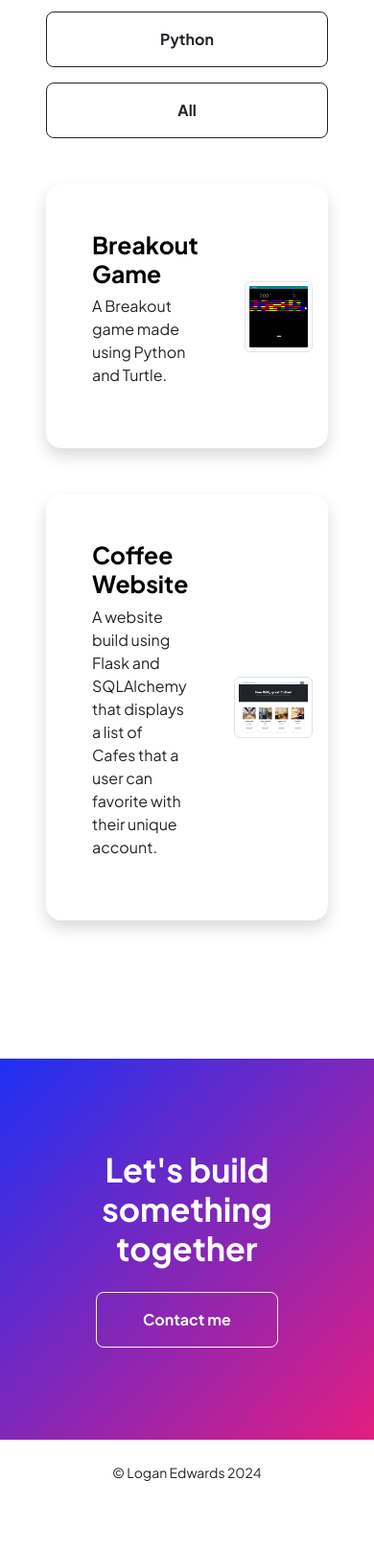
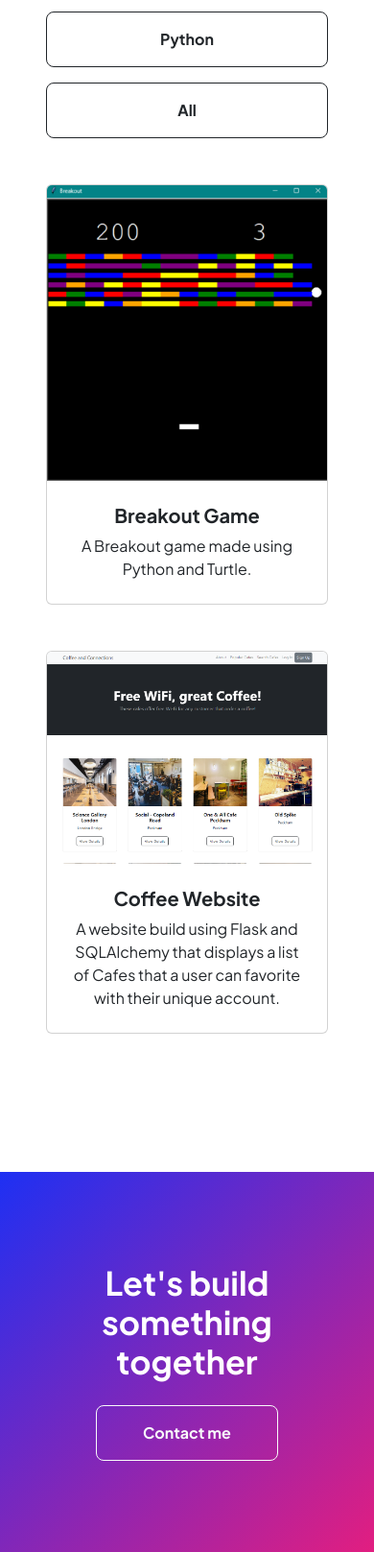
Before and after one commit to LoganEPortfolio/Portfolio_, a Flask app: page /projects in a window 390 px wide. Shown: the part 235-1852 px from the top of the page at 96% size. Before the commit the page ends 1778 px from the top, so only its background shows below. Run offline with Flask 3, Linux system fonts and the light colour scheme; some libraries are stand-ins or nearby versions.

Commit message:
update project css

```diff
--- a/templates/projects.html
+++ b/templates/projects.html
@@ -8,7 +8,7 @@
                 <div class="container px-5 mb-5">
                     <div class="text-center mb-5">
                         <h1 class="display-5 fw-bolder mb-3"><span class="text-gradient d-inline">Projects</span></h1>
-                        <div class="d-grid gap-3 d-sm-flex justify-content-sm-center justify-content-xxl-start mb-3">
+                        <div class="d-grid gap-3 d-sm-flex justify-content-sm-center mb-3">
                             <a class="btn btn-outline-dark btn-lg px-5 py-3 fs-6 fw-bolder" href="{{url_for('projects', lang='js' )}}">JavaScript</a>
                             <a class="btn btn-outline-dark btn-lg px-5 py-3 fs-6 fw-bolder" href="{{url_for('projects', lang='python')}}">Python</a>
                             <a class="btn btn-outline-dark btn-lg px-5 py-3 fs-6 fw-bolder" href="{{url_for('projects')}}">All</a>
@@ -19,7 +19,7 @@
                     <div class="row gx-5 justify-content-center">
                        <div class="col-lg-11 col-xl-9 col-xxl-8">
                              <!--Project Card-->
-                            <div class="card overflow-hidden shadow rounded-4 border-0 mb-5">
+                            <div class="card overflow-hidden shadow rounded-4 border-0 mb-5 d-lg-block d-none">
                                 <div class="card-body p-0">
                                     <div class="d-flex align-items-center justify-content-between" style="margin-right: 1rem">
                                         <div class="p-5">
@@ -28,6 +28,21 @@
                                         </div>
                                         <div class="col-md-4">
                                             <img src="{{url_for('static', filename=project.img_link)}}" alt="" class="img-fluid img-thumbnail" />
+                                        </div>
+                                    </div>
+                                </div>
+                            </div>
+                            <div class="col mb-5 d-lg-none">
+
+                                <div class="card h-100">
+                                    <!-- Cafe image-->
+                                    <img class="card-img-top" src="{{url_for('static', filename=project.img_link)}}" alt="..." />
+                                    <!-- Cafe details-->
+                                    <div class="card-body p-4">
+                                        <div class="text-center">
+                                            <!-- Cafe Name-->
+                                            <h5 class="fw-bolder">{{project.name}}</h5>
+                                            {{project.content}}
                                         </div>
                                     </div>
                                 </div>
```
